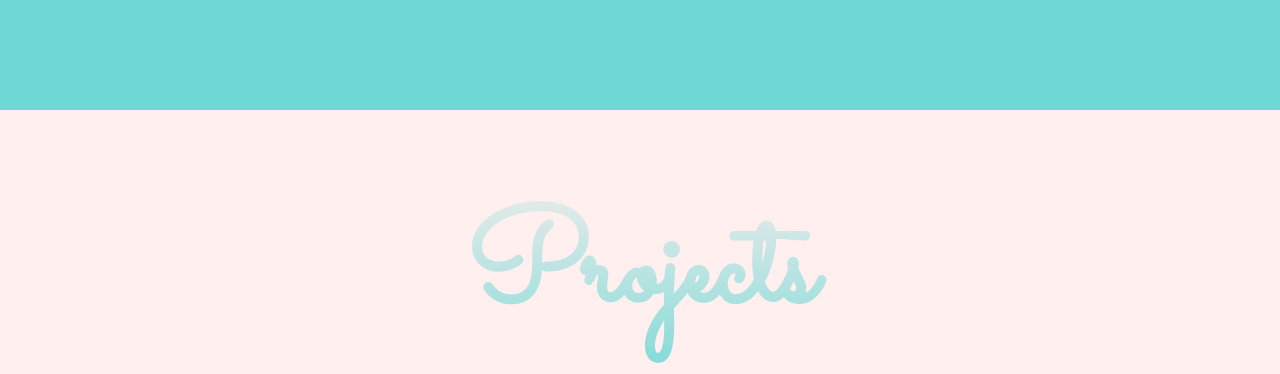
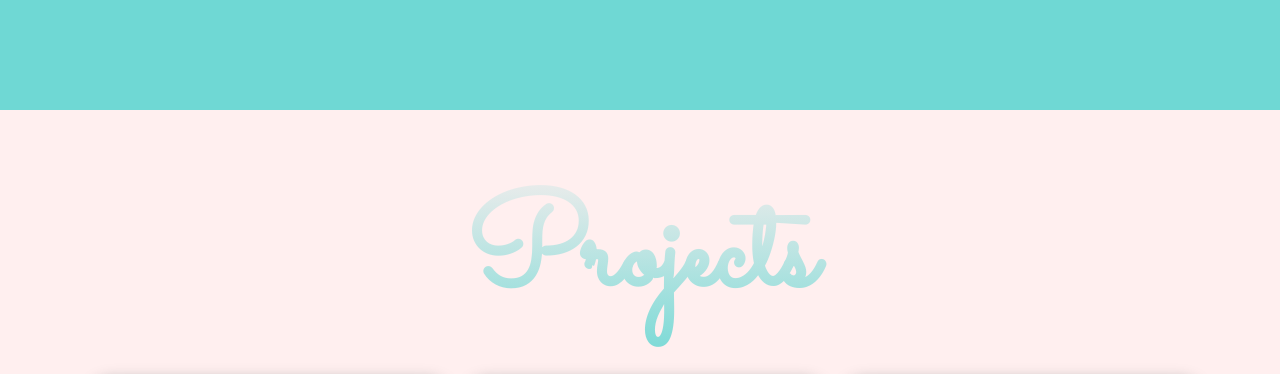
Before and after one commit to Githubzoe/personal-portfolio-GA-web-assessment, a plain HTML site: page index.html in a window 1280 px wide. Shown: the part 690-1064 px from the top of the page. Drawn offline with nearby package versions, Linux system fonts and the light colour scheme.

Commit message:
delete padding-bottom

```diff
--- a/css/styles.css
+++ b/css/styles.css
@@ -116,7 +116,6 @@ h2, h3, h4, h5, h6 {
 }
 .project-section {
   background-color: #ffefef;
-  padding-bottom: 2rem;
 }
 .card {
   border-radius: 15px;
@@ -124,7 +123,7 @@ h2, h3, h4, h5, h6 {
   border: none;
 }
 .project-section div h2 {
-  padding: 2rem 0;
+  padding: 1rem 0;
   background: -webkit-linear-gradient(#ffefef, #6fd8d4 );
   -webkit-background-clip: text;
   -webkit-text-fill-color: transparent;
```
